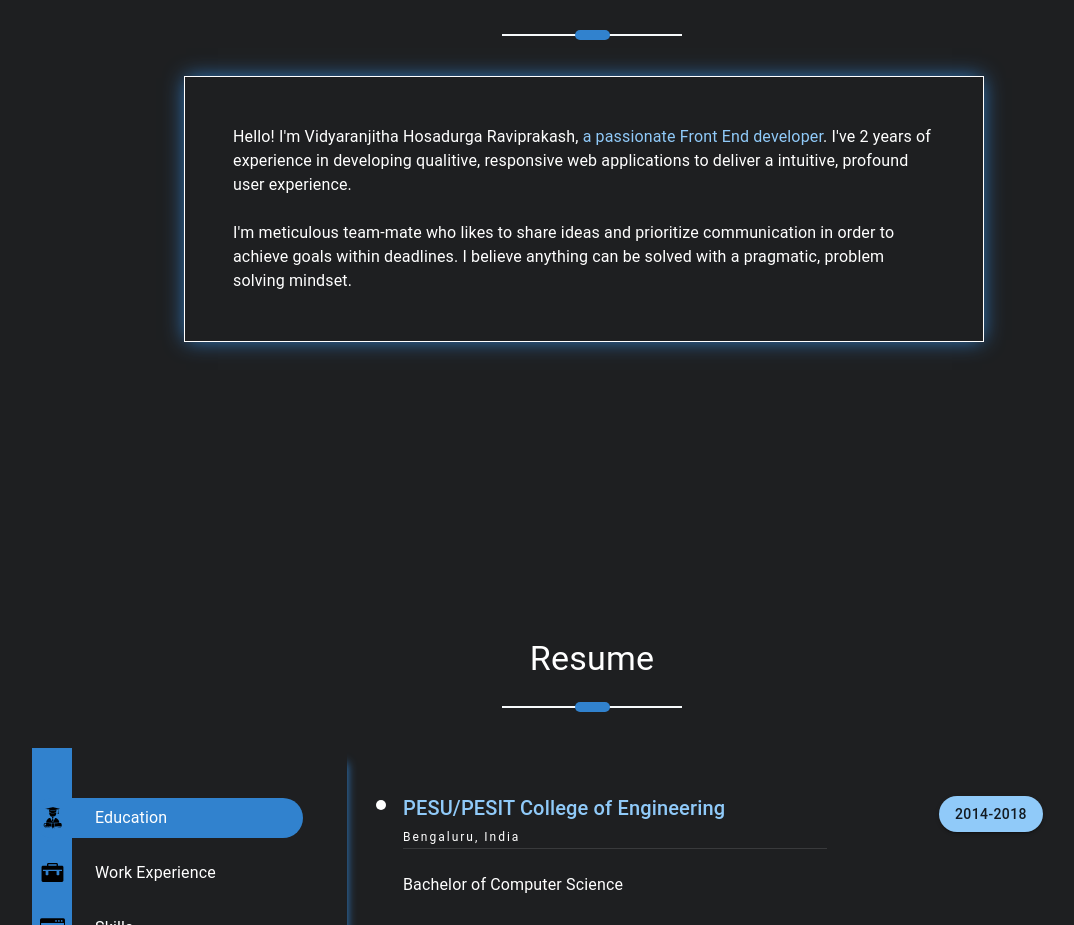
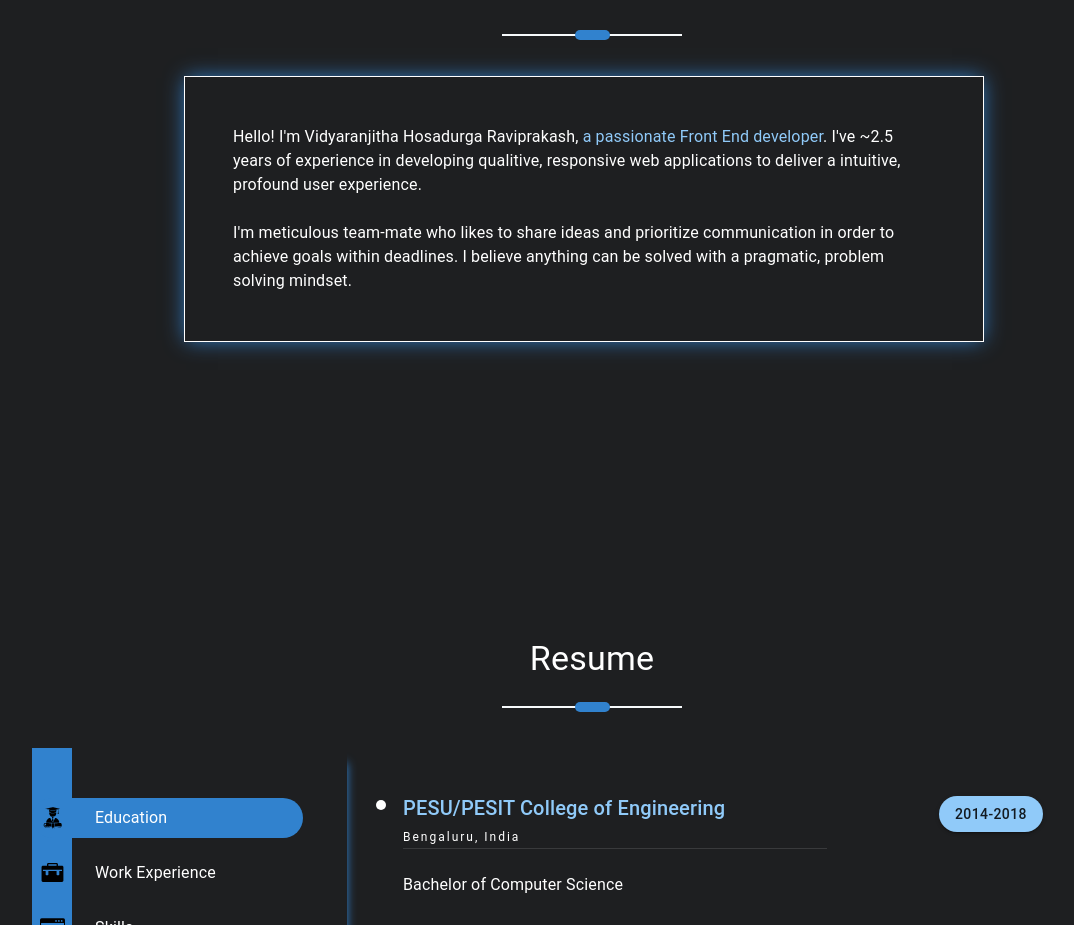
Before and after one commit to vidyaranjitha-hosadurga-raviprakash/portfolio, a React (Create React App) app: page / in a window 1280 px wide. Shown: the part 852-1777 px from the top of the page, without its empty margins (56-1130 px from the left). Built offline with nearby package versions, Linux system fonts and the light colour scheme.

Commit message:
fix: Updated readme

```diff
--- a/src/components/AboutMe/AboutMe.jsx
+++ b/src/components/AboutMe/AboutMe.jsx
@@ -34,9 +34,9 @@ export const AboutMe = () => {
                 <Typography component="span" color="primary">
                   a passionate Front End developer
                 </Typography>
-                . I've 2 years of experience in developing qualitive, responsive
-                web applications to deliver a intuitive, profound user
-                experience.
+                . I've ~2.5 years of experience in developing qualitive,
+                responsive web applications to deliver a intuitive, profound
+                user experience.
               </Typography>
             </Grid>
             <br />
--- a/src/data/resumeDetails.jsx
+++ b/src/data/resumeDetails.jsx
@@ -28,7 +28,7 @@ const experienceDetails = [
     place: `Engineer II,  ${BLR_PLACE}`,
     year: "2018-2022",
     description:
-      "I've 2 years of experience as front-end developer. Contributed towards implementation of  various features for customer’s internal web application.",
+      "I've ~2.5 years of experience as front-end developer. Contributed towards implementation of  various features for customer’s internal web application.",
   },
 ];
 
```
Also changed, not shown: 1 other file (tests, documents, lock files or other folders).
